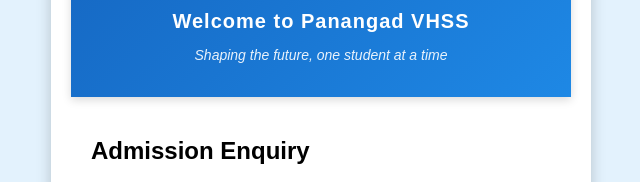
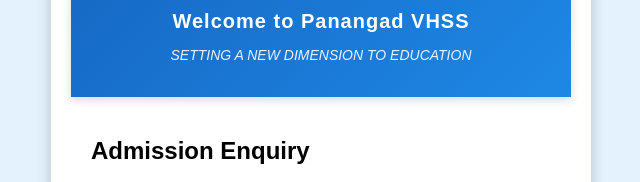
Before and after one commit to shebins298/PanangadVHSS-Admission-Enquiry, a plain HTML site: page index.html in a window 1280 px wide. Shown: the part 153-335 px from the top of the page, 319-959 px from the left. Drawn offline with Linux system fonts and the light colour scheme.

Commit message:
Update index.html

```diff
--- a/index.html
+++ b/index.html
@@ -11,7 +11,7 @@
       <header>
         <img src="school logo.png" alt="School Logo" class="logo" />
         <h1>Welcome to Panangad VHSS</h1>
-        <p>Shaping the future, one student at a time</p>
+        <p>SETTING A NEW DIMENSION TO EDUCATION</p>
       </header>
 
       <div class="form-container">
```
